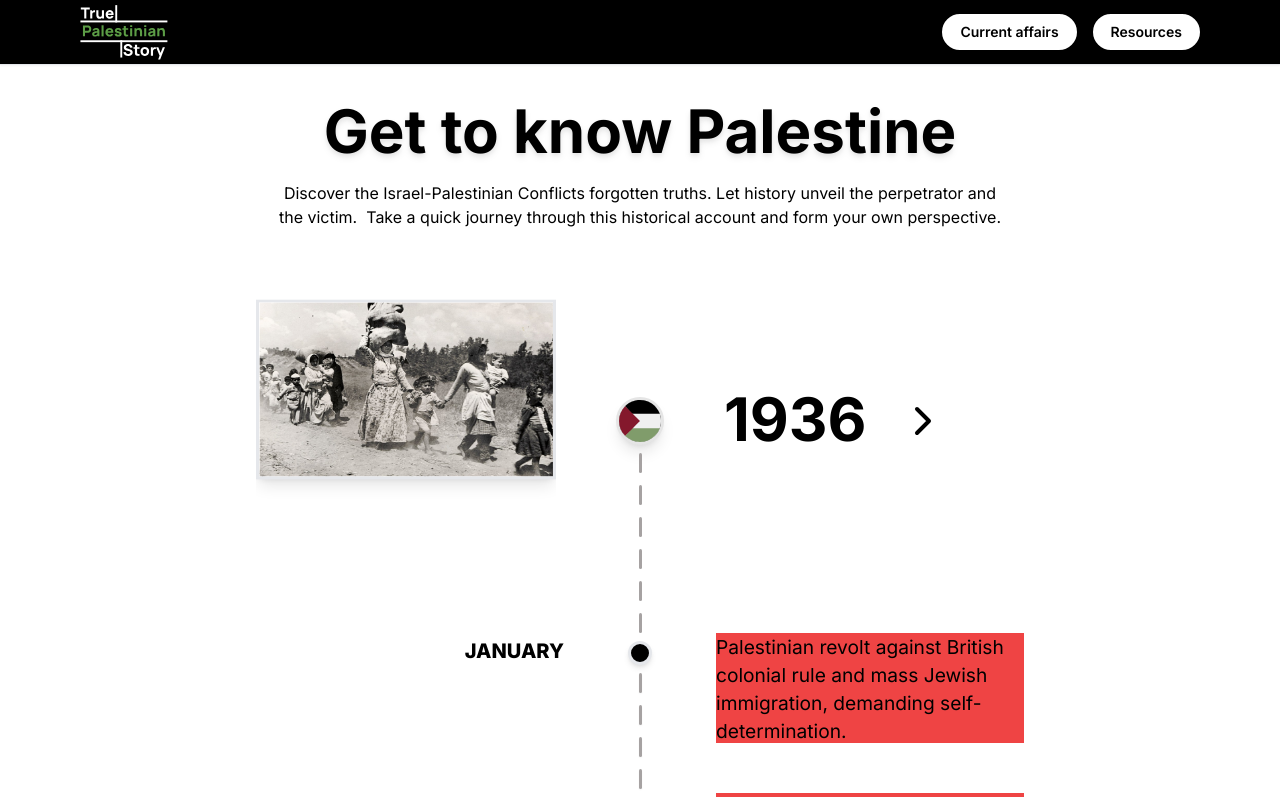
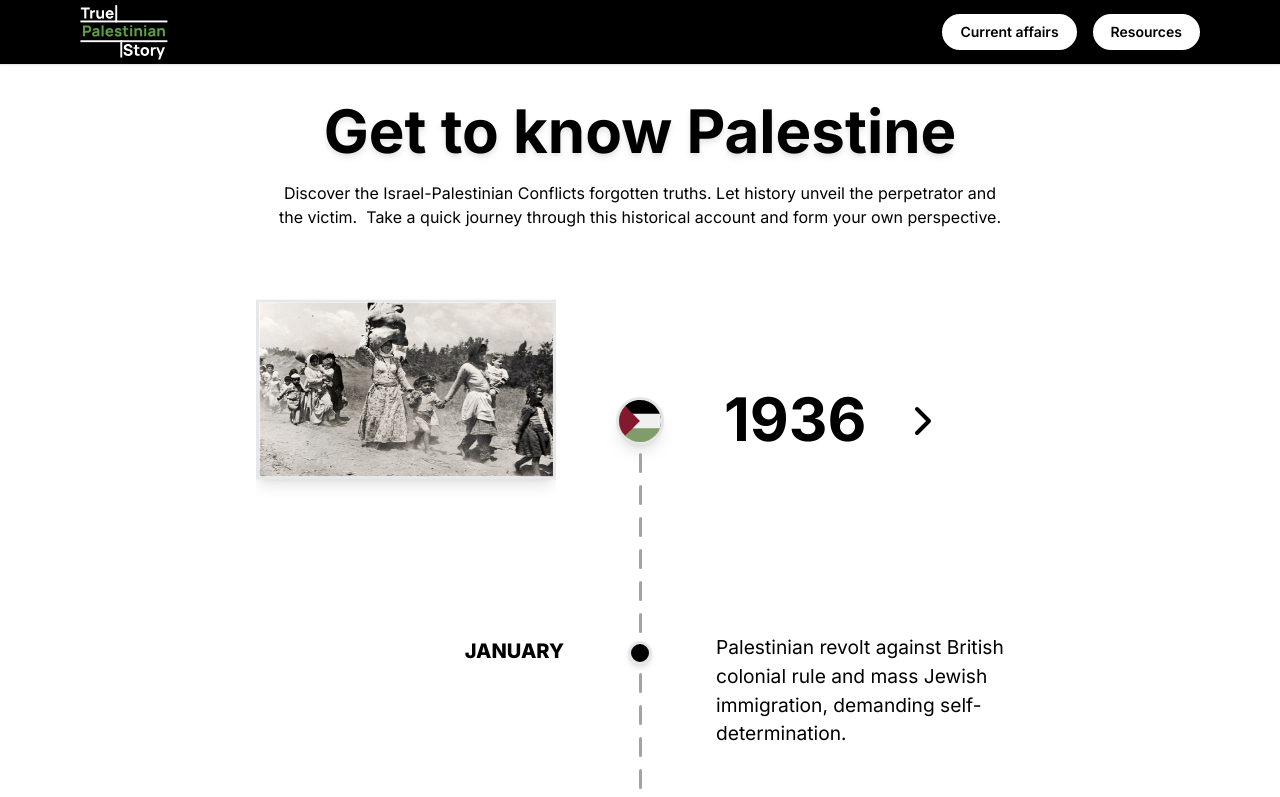
Before and after one commit to prokaryotdev/true-palestinian-story, a Next.js app: page / in a window 1280 px wide. Shown: the top 797 px of the page. Built offline with nearby package versions, Linux system fonts and the light colour scheme.

Commit message:
Update timeline.tsx

```diff
--- a/components/home/timeline.tsx
+++ b/components/home/timeline.tsx
@@ -111,7 +111,7 @@ const Timeline = () => {
               </div>
 
               {/* Month Description */}
-               <p className="col-span-7 bg-red-500 row-span-3 mb-10 ml-6 line-clamp-3 max-h-[90px] text-[12px] text-xl md:order-3 md:col-span-1 md:row-span-1 md:mx-0 md:line-clamp-4 md:max-h-[110px] md:text-[1.2em]">
+               <p className="col-span-7 row-span-3 mb-10 ml-6 line-clamp-3 max-h-[90px] text-[1.1em] md:order-3 md:col-span-1 md:row-span-1 md:mx-0 md:line-clamp-4 md:max-h-[110px] md:text-[1.2em]">
                 {item.desc}
               </p>
             </div>
```
